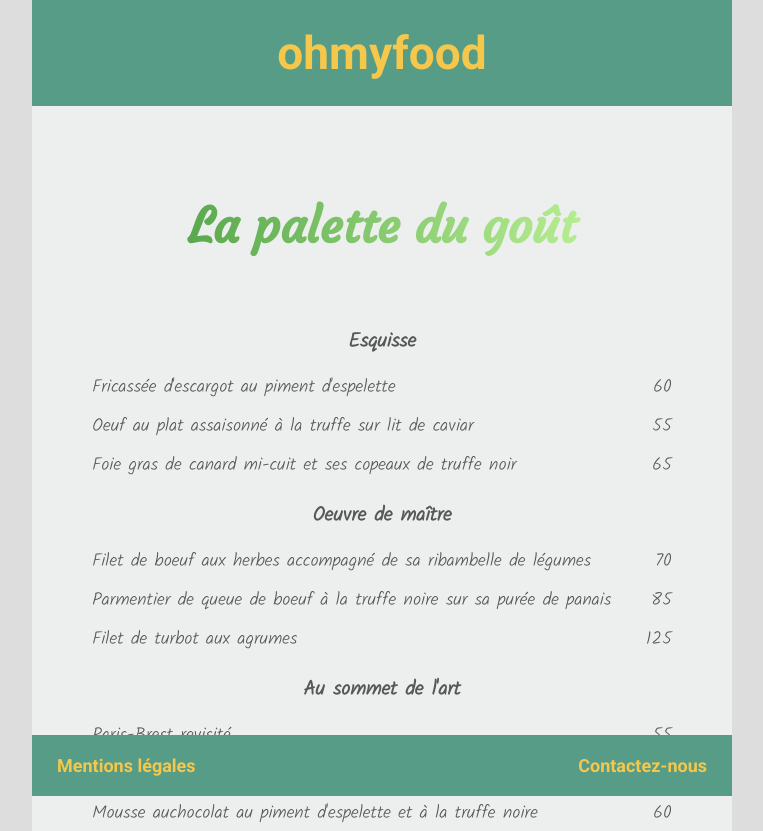
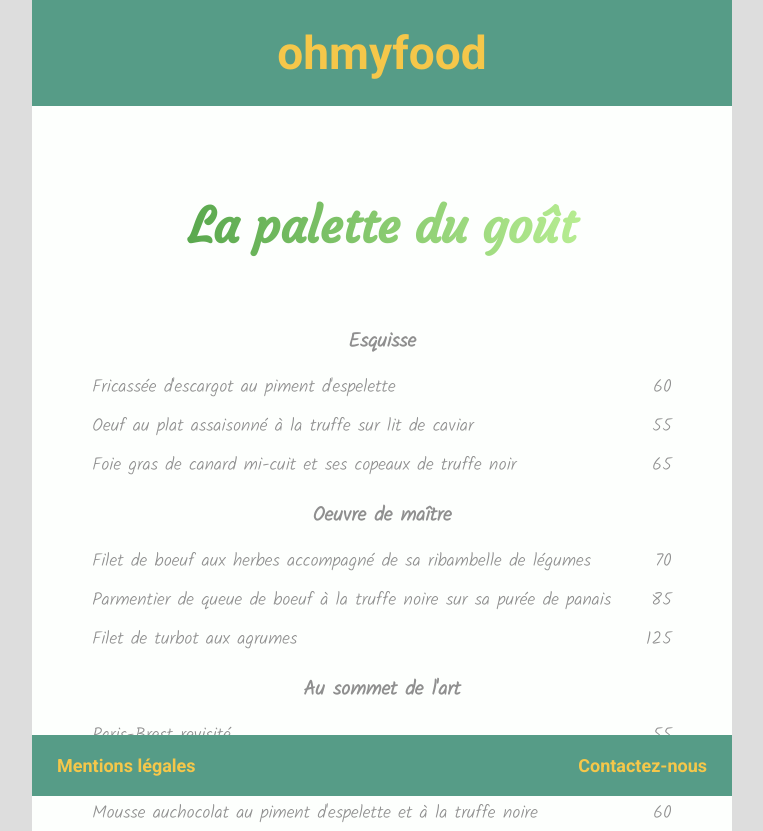
Before and after one commit to YacineDjediden/ohmyfood, a plain HTML site: page menu/palette_gout.html in a window 1280 px wide. Shown: the top 831 px of the page, without its empty margins (258-1021 px from the left). Drawn offline with Linux system fonts and the light colour scheme; a web font is replaced by a local one.

Commit message:
corriger pour validator W3C

```diff
--- a/css/styles_enchantee.css
+++ b/css/styles_enchantee.css
@@ -1,4 +1,4 @@
-.conteneur h2 {
+#conteneur h2 {
 	margin: 20px 0 10px 0;
 	font-weight: bold;
 	font-size: 30px;
@@ -26,7 +26,7 @@ ul li {
 .haut-conteneur .music {
 	font-size: 60px;
 	padding: 50px 0 0 0;
-	margin-bottom: 20px 0 0 0;
+	/*margin-bottom: 20px 0 0 0;*/
 }
 
 .haut-conteneur h3 {
--- a/css/styles_palette_gout.css
+++ b/css/styles_palette_gout.css
@@ -1,4 +1,4 @@
-.conteneur .plat {
+#conteneur .plat {
 	background-color: #FDFFFD;
 	color: #8F8F8F;
 }
@@ -33,37 +33,3 @@
 
 .bien-terminer ul {
 }
-/*
-#conteneur .plat {
-	background-color: #FDFFFD;
-	color: #8F8F8F;
-	margin: 30px 50px;
-	padding-bottom: 30px;
-	font-family: "Kalam";
-}
-/*
-h2 {
-	color: #61B14D;
-}
-
-h2 span {
-	color: #BEFF7F;
-}
-*/
-/*
-.plat h2 {
-	font-size: 50px;
-	background: -webkit-linear-gradient(380deg, #41963C, #CFFEA3);
-	-webkit-background-clip: text;
-	-webkit-text-fill-color: transparent;
-}
-
-.plat ul {
-	list-style-type: none;
-	text-align: left;
-	padding: 0 40px;
-}
-
-.prix {
-	float: right;
-}
```
